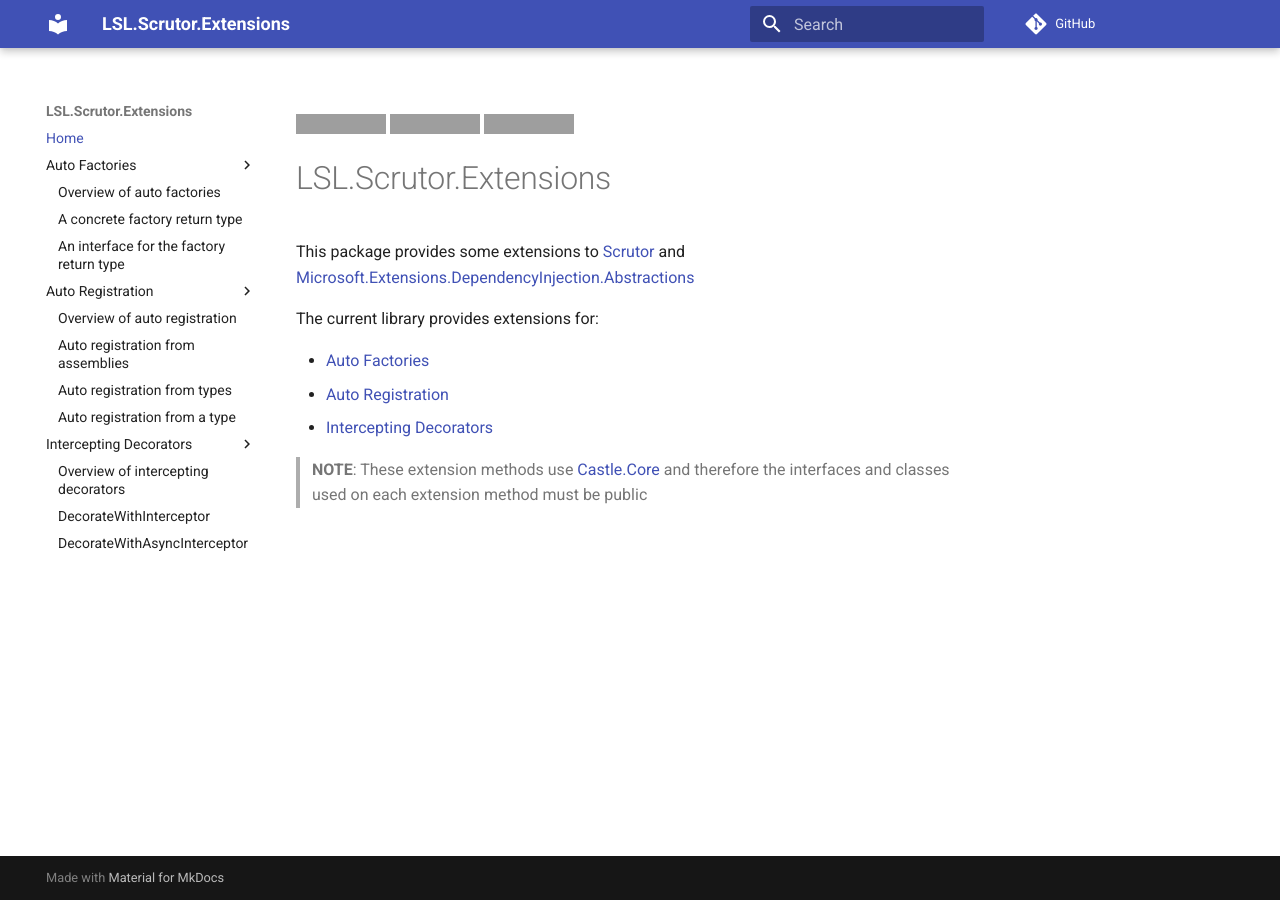
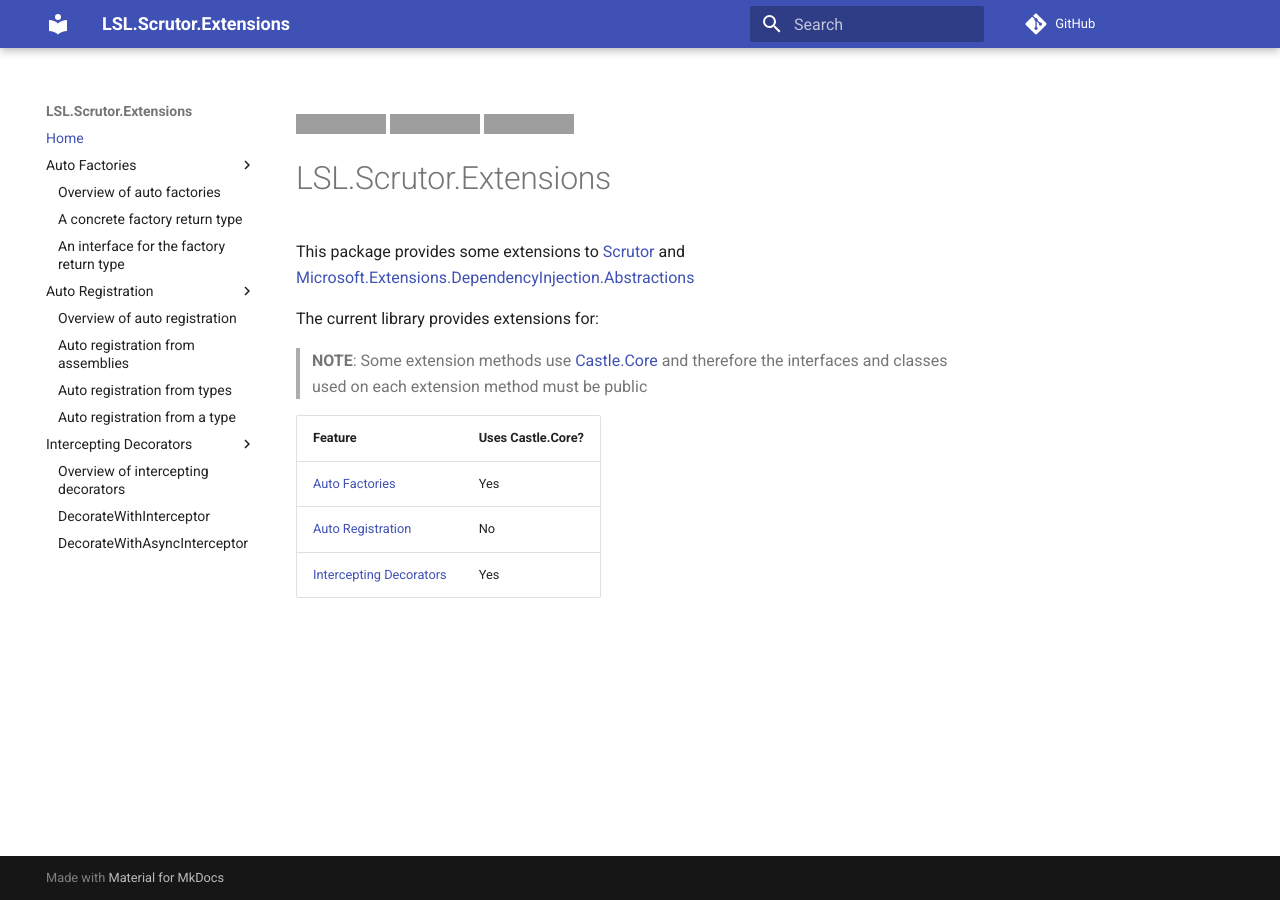
Before and after one commit to alunacjones/LSL.Scrutor.Extensions, an MkDocs documentation site: the page built from docs/index.md, in a window 1280 px wide. Built offline with MkDocs 1.6.1 and Material for MkDocs 9.7.7, drawn with Linux system fonts in a browser that asks for light colours; comment, search, counter and statistics services are not loaded; grey boxes are pictures that could not be loaded.

Commit message:
update docs again

```diff
--- a/docs/index.md
+++ b/docs/index.md
@@ -8,9 +8,11 @@
 
 The current library provides extensions for:
 
-* [Auto Factories](./Auto%20Factories/01-overview.md)
-* [Auto Registration](./Auto%20Registration/01-overview.md)
-* [Intercepting Decorators](./Intercepting%20Decorators/01-overview.md)
+> **NOTE**: Some extension methods use [Castle.Core](https://www.nuget.org/packages/Castle.Core) and therefore the interfaces
+> and classes used on each extension method must be public
 
-> **NOTE**: These extension methods use [Castle.Core](https://www.nuget.org/packages/Castle.Core) and therefore the interfaces
-> and classes used on each extension method must be public
+| Feature                                                                                                                                                                      | Uses Castle.Core? |
+| ---------------------------------------------------------------------------------------------------------------------------------------------------------------------------- | --------------------------------------------------------------- |
+| [Auto Factories](./Auto%20Factories/01-overview.md) | Yes                                                             |
+| [Auto Registration](./Auto%20Registration/01-overview.md)                                                              | No                                                              |
+| [Intercepting Decorators](./Intercepting%20Decorators/01-overview.md)                                            | Yes                                                             |
```
Also changed, not shown: readme.md (+10 -6 lines).
